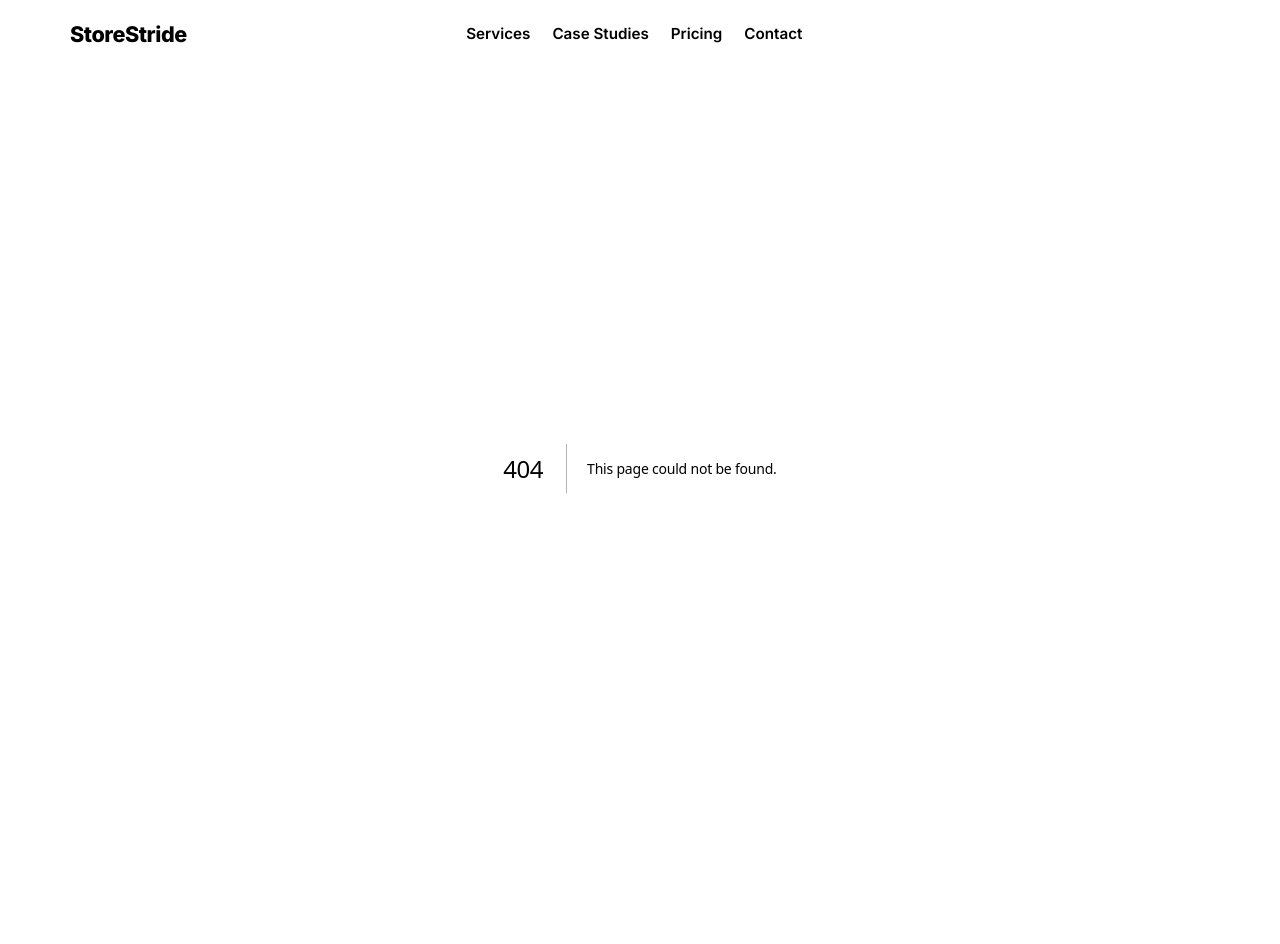
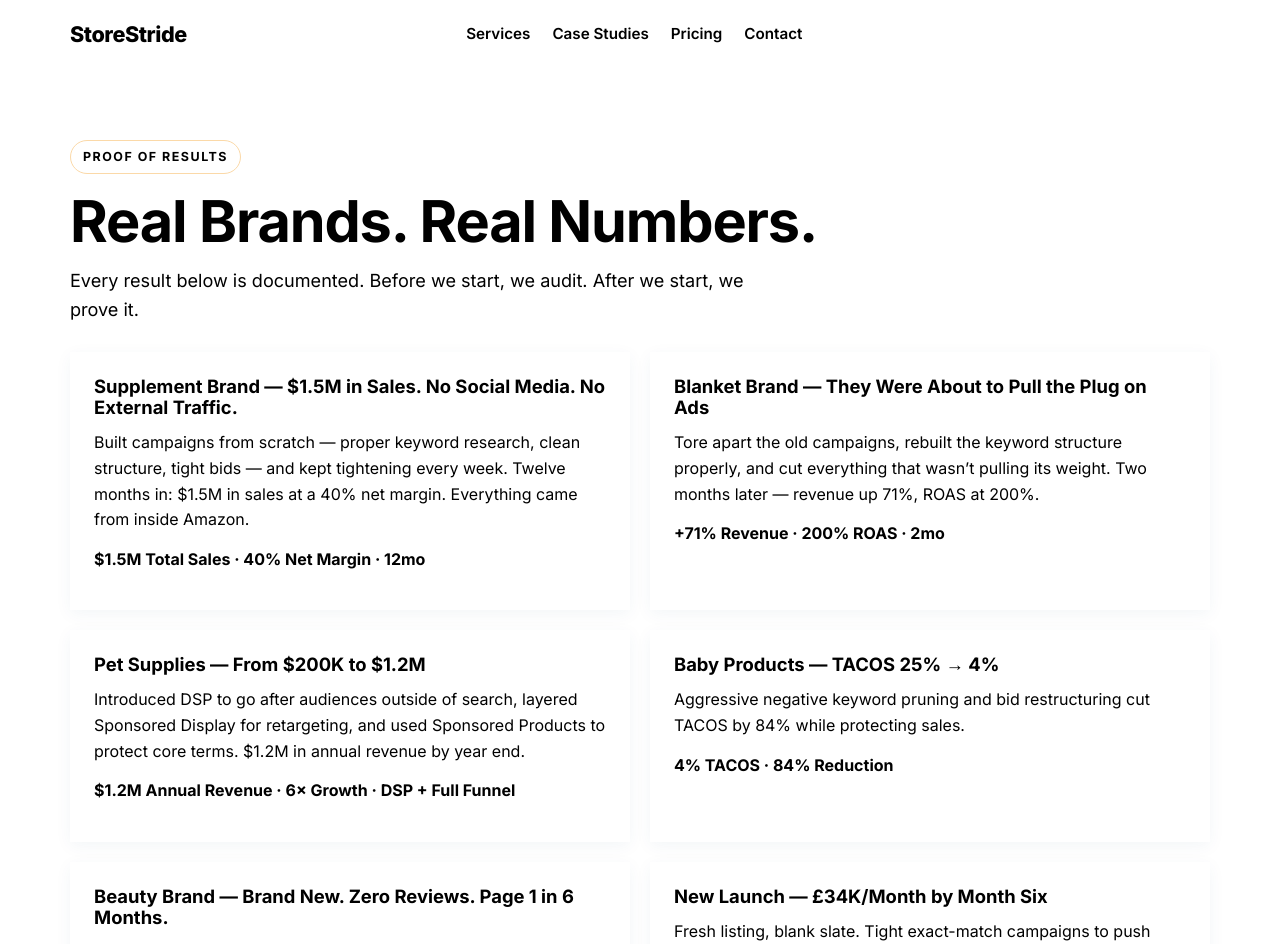
Before and after one commit to musfirah-saleem/storestride, a Next.js app: page /case-studies in a window 1280 px wide. Before the commit this address had no page. Shown: the top 944 px of the page. Built offline with nearby package versions, Linux system fonts and the light colour scheme.

Commit message:
Add files via upload

```diff
--- /dev/null
+++ b/app/case-studies/page.tsx
@@ -0,0 +1,30 @@
+import type { Metadata } from 'next';
+
+export const metadata: Metadata = {
+  title: 'Amazon PPC Case Studies',
+  description: 'Real StoreStride results: supplement brand $1.5M in 12 months, blanket brand +71% revenue, pet brand $200K to $1.2M, baby brand TACOS cut from 25% to 4%.',
+  alternates: { canonical: '/case-studies' },
+};
+
+const cases = [
+  { title: 'Supplement Brand — $1.5M in Sales. No Social Media. No External Traffic.', body: 'Built campaigns from scratch — proper keyword research, clean structure, tight bids — and kept tightening every week. Twelve months in: $1.5M in sales at a 40% net margin. Everything came from inside Amazon.', stats: '$1.5M Total Sales · 40% Net Margin · 12mo' },
+  { title: 'Blanket Brand — They Were About to Pull the Plug on Ads', body: 'Tore apart the old campaigns, rebuilt the keyword structure properly, and cut everything that wasn’t pulling its weight. Two months later — revenue up 71%, ROAS at 200%.', stats: '+71% Revenue · 200% ROAS · 2mo' },
+  { title: 'Pet Supplies — From $200K to $1.2M', body: 'Introduced DSP to go after audiences outside of search, layered Sponsored Display for retargeting, and used Sponsored Products to protect core terms. $1.2M in annual revenue by year end.', stats: '$1.2M Annual Revenue · 6× Growth · DSP + Full Funnel' },
+  { title: 'Baby Products — TACOS 25% → 4%', body: 'Aggressive negative keyword pruning and bid restructuring cut TACOS by 84% while protecting sales.', stats: '4% TACOS · 84% Reduction' },
+  { title: 'Beauty Brand — Brand New. Zero Reviews. Page 1 in 6 Months.', body: 'Exact-match campaigns to build early rank, pushed hard on converting keywords, adjusted bids week by week as reviews came in. Month 6: page one, 3× ROAS.', stats: '3× ROAS · Page 1 · 6mo' },
+  { title: 'New Launch — £34K/Month by Month Six', body: 'Fresh listing, blank slate. Tight exact-match campaigns to push early rank, tested the main image until CTR improved, then pushed Sponsored Brand Video hard.', stats: '£34K/mo · 6mo · From Launch' },
+];
+
+export default function CaseStudies() {
+  return (
+    <section className="section"><div className="container">
+      <span className="eyebrow">Proof of Results</span>
+      <h1>Real Brands. Real Numbers.</h1>
+      <p className="lead">Every result below is documented. Before we start, we audit. After we start, we prove it.</p>
+      <div className="grid grid-2" style={{ marginTop: 28 }}>
+        {cases.map((c) => (<article className="card" key={c.title}><h3>{c.title}</h3><p>{c.body}</p><p><b>{c.stats}</b></p></article>))}
+      </div>
+      <p style={{ marginTop: 28 }}><a className="btn" href="/contact">Book a Free Audit →</a></p>
+    </div></section>
+  );
+}
```
